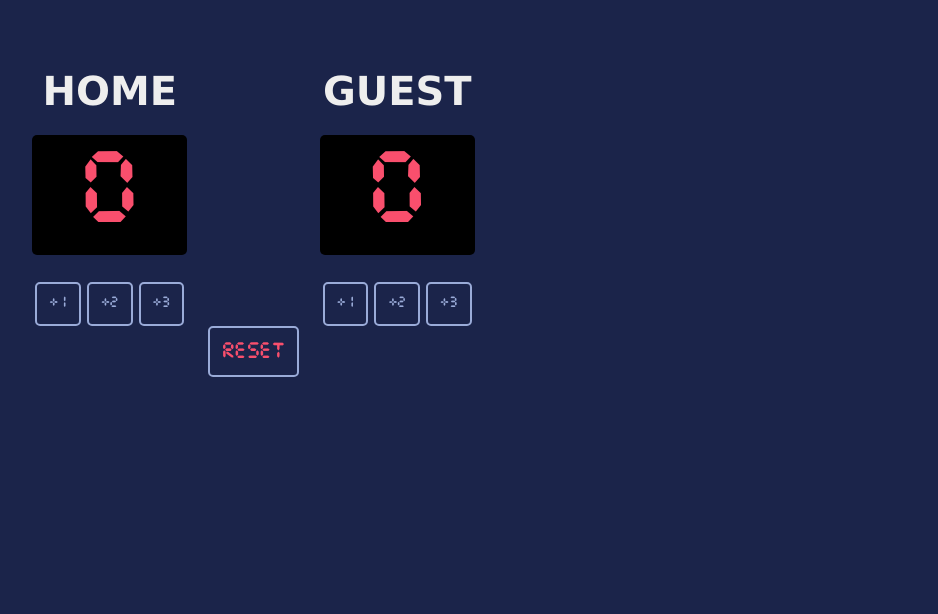
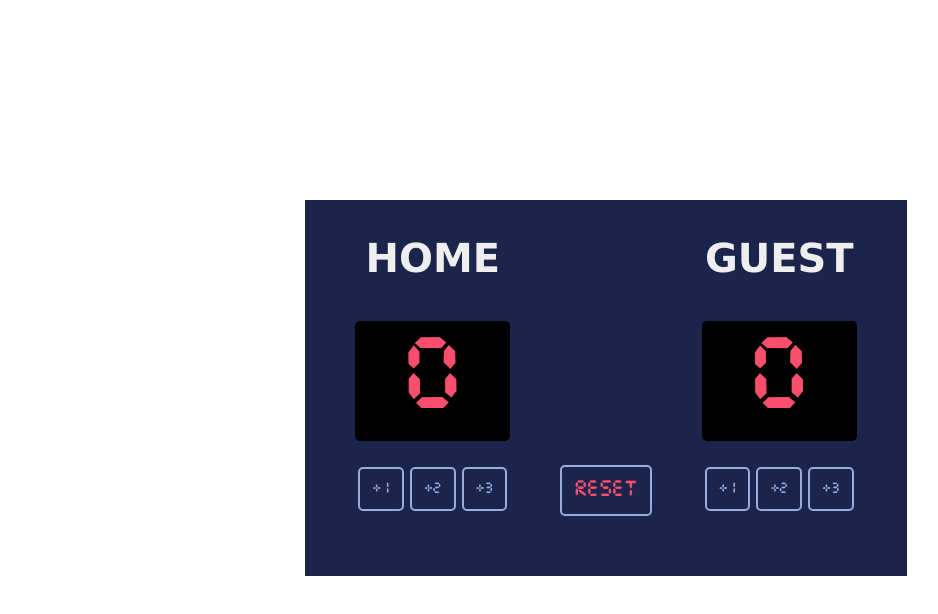
Before and after one commit to Michaelaglen/basketball-scorecard, a plain HTML site: page index.html in a window 1280 px wide. Shown: the whole page, without its empty margins (34-972 px from the left). Drawn offline with Linux system fonts and the light colour scheme.

Commit message:
Updated files

```diff
--- a/index.css
+++ b/index.css
@@ -1,17 +1,14 @@
-*,
-*::before,
-*::after {
-    box-sizing: border-box;
-}
 
-html {
-    width: 575px;
-    height: 385px;
-}
+
 
 body {
-    margin: 0;
-    background-color: #1B244A;
+    display: flex;
+    justify-content: center;
+    align-items: center;
+    margin: 0px;
+    padding: 0px;
+
+
 }
 
 @font-face {
@@ -24,14 +21,21 @@ h3 {
     font-size: 40px;
     font-weight: bold;
     color: #EEEEEE;
-    margin-top: 68px;
-    margin-bottom: 0px;
     text-align: center;
+    margin-top: 0px;
 }
 
 .container {
     display: flex;
     justify-content: space-around;
+    background-color: #1B244A;
+    max-width: 575px;
+    max-height: 100vh;
+    padding: 50px;
+    padding-bottom: 10px;
+    padding-top: 35px;
+    margin-bottom: 25px;
+
 
 
 
@@ -80,12 +84,16 @@ button {
 }
 
 #reset-btn-div {
-    display: flex;
-    justify-content: center;
+    display: block;
+    align-content: center;
+    margin: 50px;
+    margin-top: 230px
 
 }
 
 #reset-btn {
     color: #F94F6D;
     font-size: 20px;
+
+
 }
--- a/index.html
+++ b/index.html
@@ -24,7 +24,12 @@
                         </div>
                 </div>
             </div>
+            <div id="reset-btn-div">
+                <button id="reset-btn" onclick="resetBtn()">RESET</button>
+            </div>
+
             <div>
+
                 <h3>GUEST</h3>
                 <div class="score-box">
                     <p id="away-score">0</p>
@@ -44,10 +49,6 @@
             </div>
             </div>
         </div>
-        <div id="reset-btn-div">
-            <button id="reset-btn" onclick="resetBtn()">RESET</button>
-        </div>
-
         <script src="index.js"></script>
     </body>
 </html>
```
